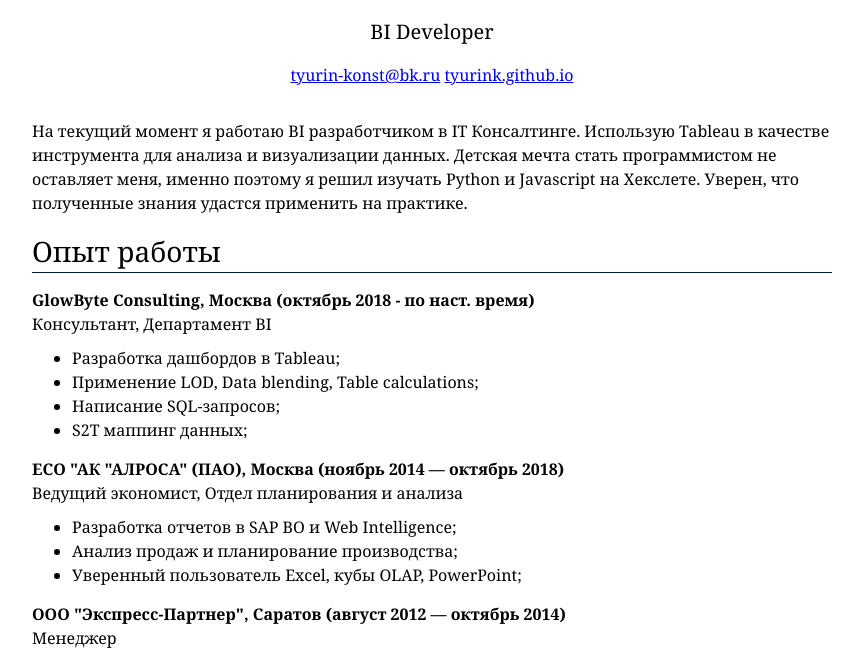
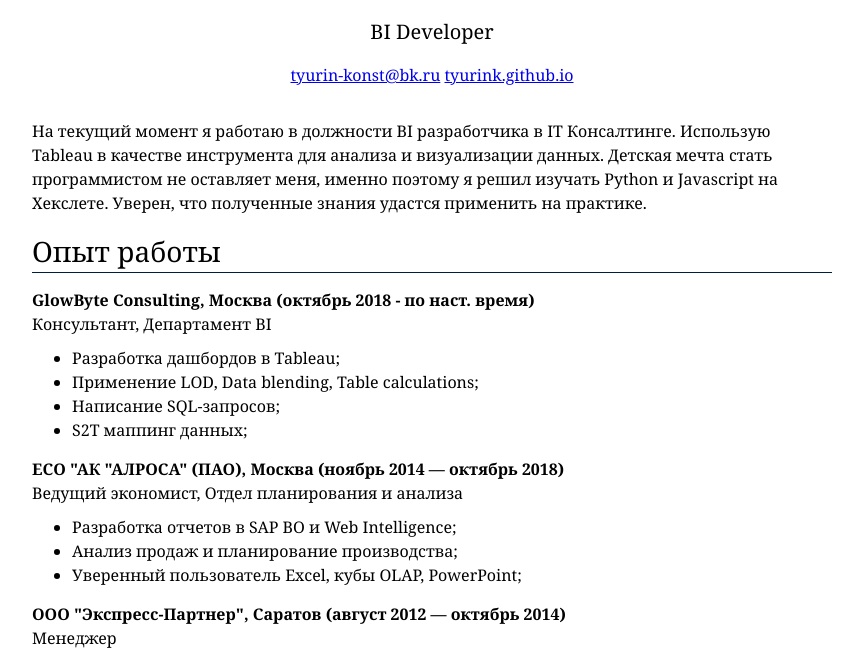
Before and after one commit to konstantin1710/ktyurin, a plain HTML site: page index.html in a window 1280 px wide. Shown: the part 91-748 px from the top of the page, without its empty margins (208-1071 px from the left). Drawn offline with Linux system fonts and the light colour scheme.

Commit message:
Update index.html

```diff
--- a/index.html
+++ b/index.html
@@ -13,7 +13,7 @@
           <p>   <a href="mailto:tyurin-konst@bk.ru">tyurin-konst@bk.ru</a>
                 <a href="https://tyurink.github.io/">tyurink.github.io</a></p>
       </div>
-      <div id='main'>На текущий момент я работаю BI разработчиком в IT Консалтинге.
+      <div id='main'>На текущий момент я работаю в должности BI разработчика в IT Консалтинге.
 				Использую Tableau в качестве инструмента для анализа и визуализации данных.
 				Детская мечта стать программистом не оставляет меня,
 				именно поэтому я решил изучать Python и Javascript на Хекслете.
```
